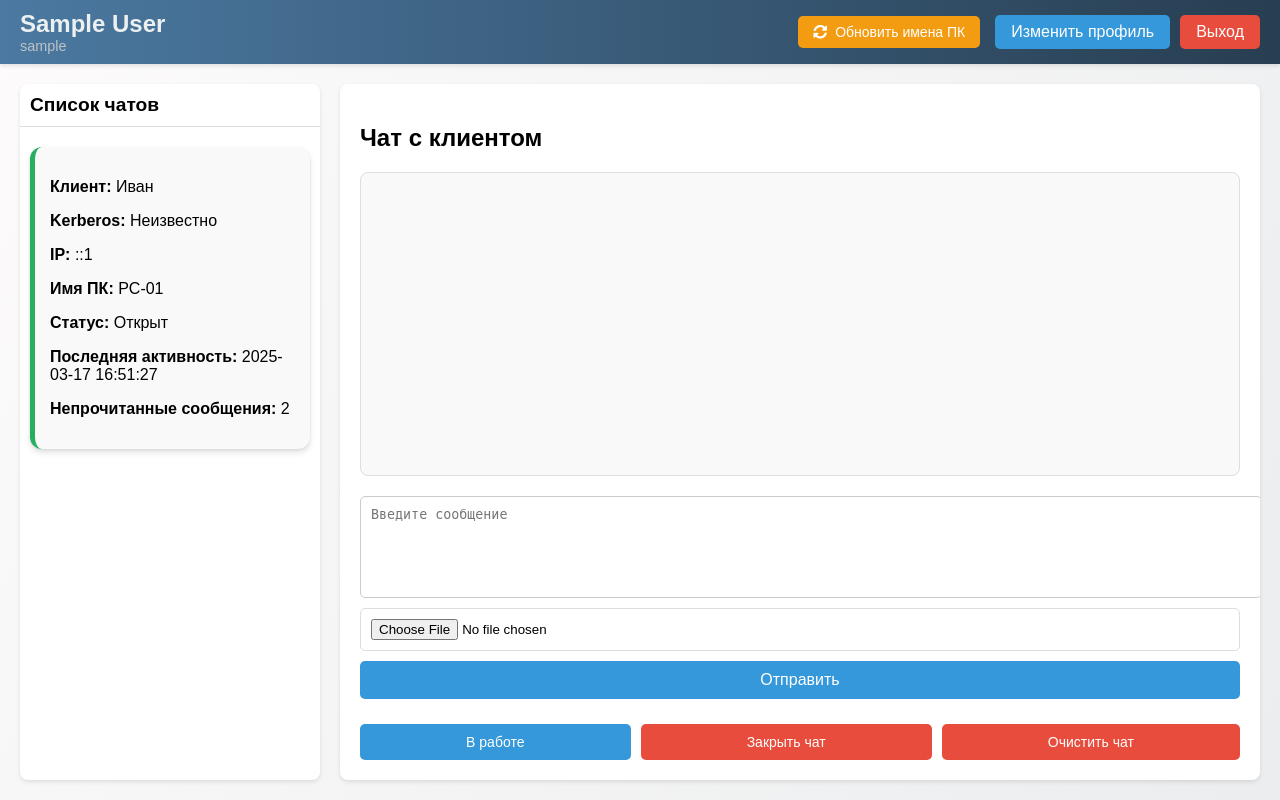
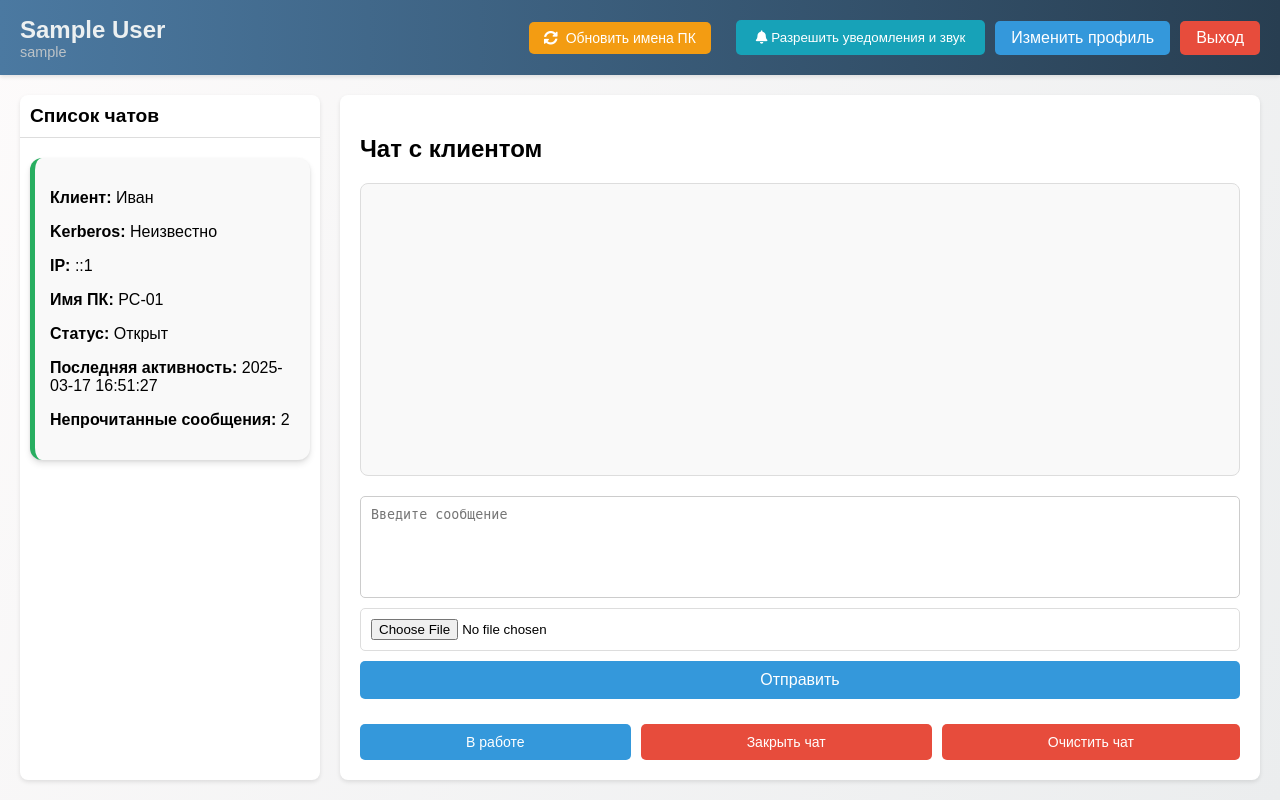
Before and after one commit to gooog1111/support_chat, a PHP site: page /admin/dashboard.php in a window 1280 px wide. Run offline with PHP 8.4, Linux system fonts and the light colour scheme; the visitor is signed in with stand-in values (Sample User, id 1).

Commit message:
Add files via upload

```diff
--- a/chat/admin/dashboard.php
+++ b/chat/admin/dashboard.php
@@ -45,6 +45,7 @@ usort($chats, fn($a, $b) => strtotime($b['last_activity']) <=> strtotime($a['las
     <link rel="stylesheet" href="../assets/css/admin.css">
 	<link rel="stylesheet" href="../assets/css/all.min.css">
     <script src="../assets/js/admin.js" defer></script>
+	<audio id="notificationSound" src="../assets/sounds/notification.mp3" preload="auto"></audio>
 </head>
 <body>
 <header class="admin-header">
@@ -58,6 +59,9 @@ usort($chats, fn($a, $b) => strtotime($b['last_activity']) <=> strtotime($a['las
         <span>Обновить имена ПК</span>
     </button>
 </div>
+<button id="enableNotificationsBtn" class="btn btn-info">
+    <i class="fas fa-bell"></i> Разрешить уведомления и звук
+</button>
     <a href="update_profile.php" class="btn profile-link">Изменить профиль</a>
     <a href="logout.php" class="btn logout">Выход</a>
 </header>
--- a/chat/assets/css/admin.css
+++ b/chat/assets/css/admin.css
@@ -171,7 +171,7 @@ body, html {
 
 #chat-form textarea {
     resize: none;
-    width: 100%;
+    width: calk (98% - 10px);
     height: 80px;
     border-radius: 5px;
     border: 1px solid #ccc;
@@ -652,3 +652,27 @@ body, html {
     color: #666;
     margin-top: 5px;
 }
+@keyframes neonGlow {
+    0% { box-shadow: 0 0 5px #00ff88, 0 0 10px #00ff88, 0 0 20px #00ff88; }
+    50% { box-shadow: 0 0 10px #00ff88, 0 0 20px #00ff88, 0 0 40px #00ff88; }
+    100% { box-shadow: 0 0 5px #00ff88, 0 0 10px #00ff88, 0 0 20px #00ff88; }
+}
+
+.chat-item.unread {
+    animation: neonGlow 1.5s infinite;
+    border-radius: 12px;
+}
+#enableNotificationsBtn {
+    margin: 10px;
+    padding: 10px 20px;
+    background-color: #17a2b8;
+    color: white;
+    border: none;
+    border-radius: 5px;
+    cursor: pointer;
+    transition: background-color 0.3s;
+}
+
+#enableNotificationsBtn:hover {
+    background-color: #138496;
+}
--- a/chat/assets/js/admin.js
+++ b/chat/assets/js/admin.js
@@ -3,6 +3,10 @@ const chatContainer = document.getElementById('chat-container');
 const chatMessages = document.getElementById('chat-messages');
 const chatForm = document.getElementById('chat-form');
 const textarea = chatForm.querySelector('textarea[name="message"]');
+let hasUnreadMessages = false; // Флаг для отслеживания непрочитанных сообщений
+let notificationShown = false; // Флаг для отслеживания показанных уведомлений
+let lastUnreadCount = 0; // Количество непрочитанных сообщений в прошлом обновлении
+let notificationsEnabled = false; // Флаг для отслеживания разрешения на уведомления и звук
 
 // 1. Функция для прокрутки вниз
 function scrollToBottom() {
@@ -150,6 +154,31 @@ function updateChatList() {
         .then(html => {
             document.querySelector('.chat-list').innerHTML = html;
             setupChatItemListeners();
+
+            // Проверка непрочитанных сообщений
+            let currentUnreadCount = 0;
+            document.querySelectorAll('.chat-item').forEach(chatItem => {
+                const unreadCount = parseInt(chatItem.querySelector('p:last-child').textContent.match(/\d+/)[0]);
+                if (unreadCount > 0) {
+                    chatItem.classList.add('unread');
+                    currentUnreadCount += unreadCount;
+                } else {
+                    chatItem.classList.remove('unread');
+                }
+            });
+
+            // Если нет непрочитанных сообщений, сбрасываем флаг
+            if (currentUnreadCount === 0) {
+                notificationShown = false;
+            }
+
+            // Если количество непрочитанных сообщений увеличилось и уведомления разрешены
+            if (currentUnreadCount > lastUnreadCount && notificationsEnabled) {
+                playNotificationSound();
+                showDesktopNotification();
+            }
+
+            lastUnreadCount = currentUnreadCount;
         })
         .catch(error => {
             console.error('Ошибка при обновлении списка чатов:', error);
@@ -316,5 +345,59 @@ document.addEventListener('DOMContentLoaded', function () {
         }
     }, 5000);
 
-    setInterval(updateChatList, 10000);
+    setInterval(updateChatList, 5000);
 });
+
+function playNotificationSound() {
+    const notificationSound = document.getElementById('notificationSound');
+    if (notificationSound) {
+        notificationSound.play().catch(error => {
+            console.error('Ошибка воспроизведения звука:', error);
+        });
+    }
+}
+
+function showDesktopNotification() {
+    if (Notification.permission === 'granted') {
+        new Notification('Новое сообщение', {
+            body: 'У вас есть непрочитанные сообщения в чате.',
+            icon: '../assets/images/notification-icon.png'
+        });
+    } else if (Notification.permission !== 'denied') {
+        Notification.requestPermission().then(permission => {
+            if (permission === 'granted') {
+                new Notification('Новое сообщение', {
+                    body: 'У вас есть непрочитанные сообщения в чате.',
+                    icon: '../assets/images/notification-icon.png'
+                });
+            }
+        });
+    }
+}
+
+// Обработчик для кнопки разрешения уведомлений и звука
+document.getElementById('enableNotificationsBtn').addEventListener('click', function () {
+    // Запрашиваем разрешение на уведомления
+    Notification.requestPermission().then(permission => {
+        if (permission === 'granted') {
+            notificationsEnabled = true;
+            alert('Уведомления и звук разрешены!');
+        } else {
+            alert('Уведомления не разрешены. Пожалуйста, разрешите уведомления в настройках браузера.');
+        }
+    });
+
+    // Воспроизводим тестовый звук для разрешения автовоспроизведения
+    const notificationSound = document.getElementById('notificationSound');
+    if (notificationSound) {
+        notificationSound.play().catch(error => {
+            console.error('Ошибка воспроизведения звука:', error);
+        });
+    }
+});
+
+document.addEventListener('DOMContentLoaded', function () {
+    if (Notification.permission !== 'granted' && Notification.permission !== 'denied') {
+        Notification.requestPermission();
+    }
+});
```
Also changed, not shown: chat/assets/images/notification-icon.png (added), 1 other file.
